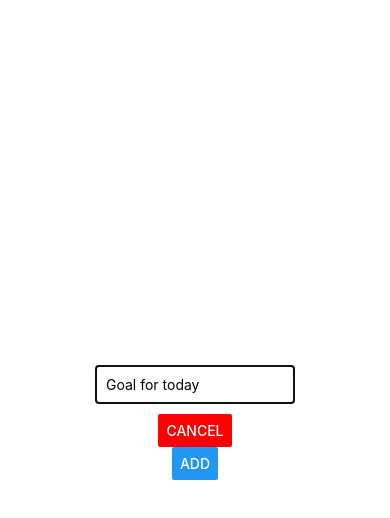
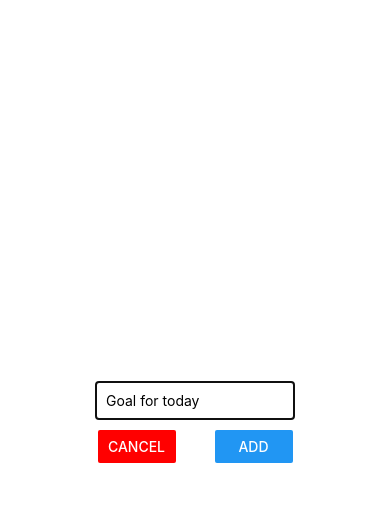
Before and after one commit to rita-morozova/goals-app, a React Native app: screen / in a window 390 px wide. Both pictures are taken after a click on the button "ADD NEW GOAL". Shown: the top 518 px of the page. Built offline with nearby package versions, Linux system fonts and the light colour scheme.

Commit message:
styled buttons

```diff
--- a/components/GoalInput.js
+++ b/components/GoalInput.js
@@ -24,10 +24,16 @@ const GoalInput = (props) => {
         onChangeText={goalInputHandler}
         value={goal}
         />
-        <Button title='CANCEL' color='red' onPress={props.onCancel}/>
-        <Button
-        title="Add"
-        onPress={addGoalHandler}/>
+        <View style={styles.buttonContainer}>
+            <View style={styles.button}>
+                <Button title='CANCEL' color='red' onPress={props.onCancel}/>
+            </View>
+            <View style={styles.button}>
+                <Button
+                title="Add"
+                onPress={addGoalHandler}/>
+            </View>
+           </View>
       </View>
     </Modal>
     )
@@ -46,6 +52,14 @@ const styles = StyleSheet.create({
         borderWidth: 1,
         padding: 10,
         marginBottom: 10,
+      },
+      buttonContainer: {
+          flexDirection: 'row',
+          justifyContent: 'space-between',
+          width: '50%'
+      },
+      button: {
+          width: '40%'
       }
 })
 
```
